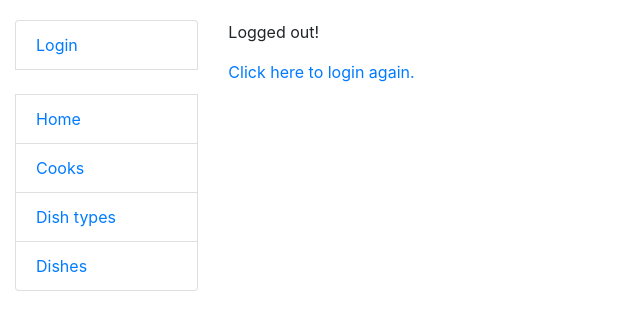
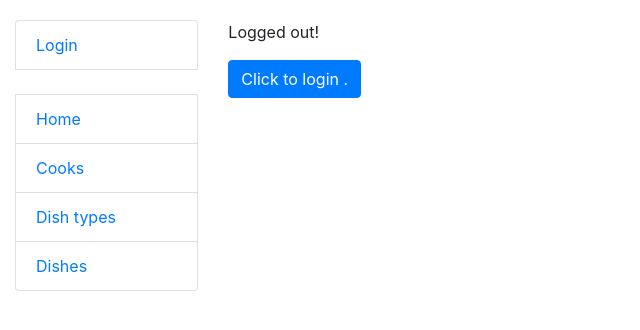
Before and after one commit to TarasFirst/restaurant-kitchen-service, a Django app: template templates/registration/logged_out.html in a window 1280 px wide. Shown: the top 330 px of the page, without its empty margins (0-640 px from the left). Run offline with Django 5.2, Linux system fonts and the light colour scheme; the template is opened without the code that fills it, so the values that code supplies are empty.

Commit message:
Modify logged_out
- change link to button.

```diff
--- a/templates/registration/logged_out.html
+++ b/templates/registration/logged_out.html
@@ -3,5 +3,5 @@
 {% block content %}
   <p>Logged out!</p>
 
-  <a href="{% url 'login' %}">Click here to login again.</a>
+  <a href="{% url 'login' %}" class="btn btn-primary">Click to login .</a>
 {% endblock %}
```
